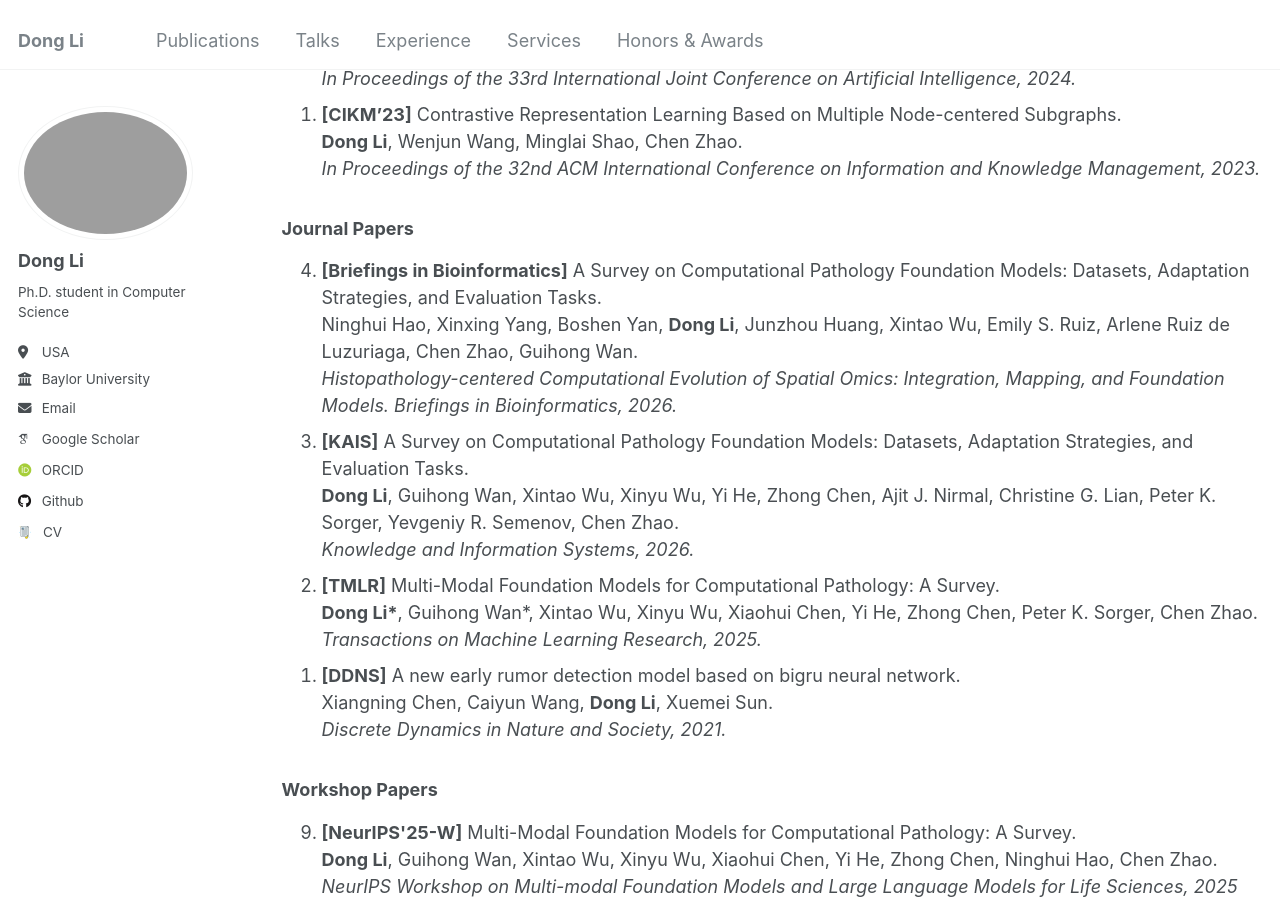
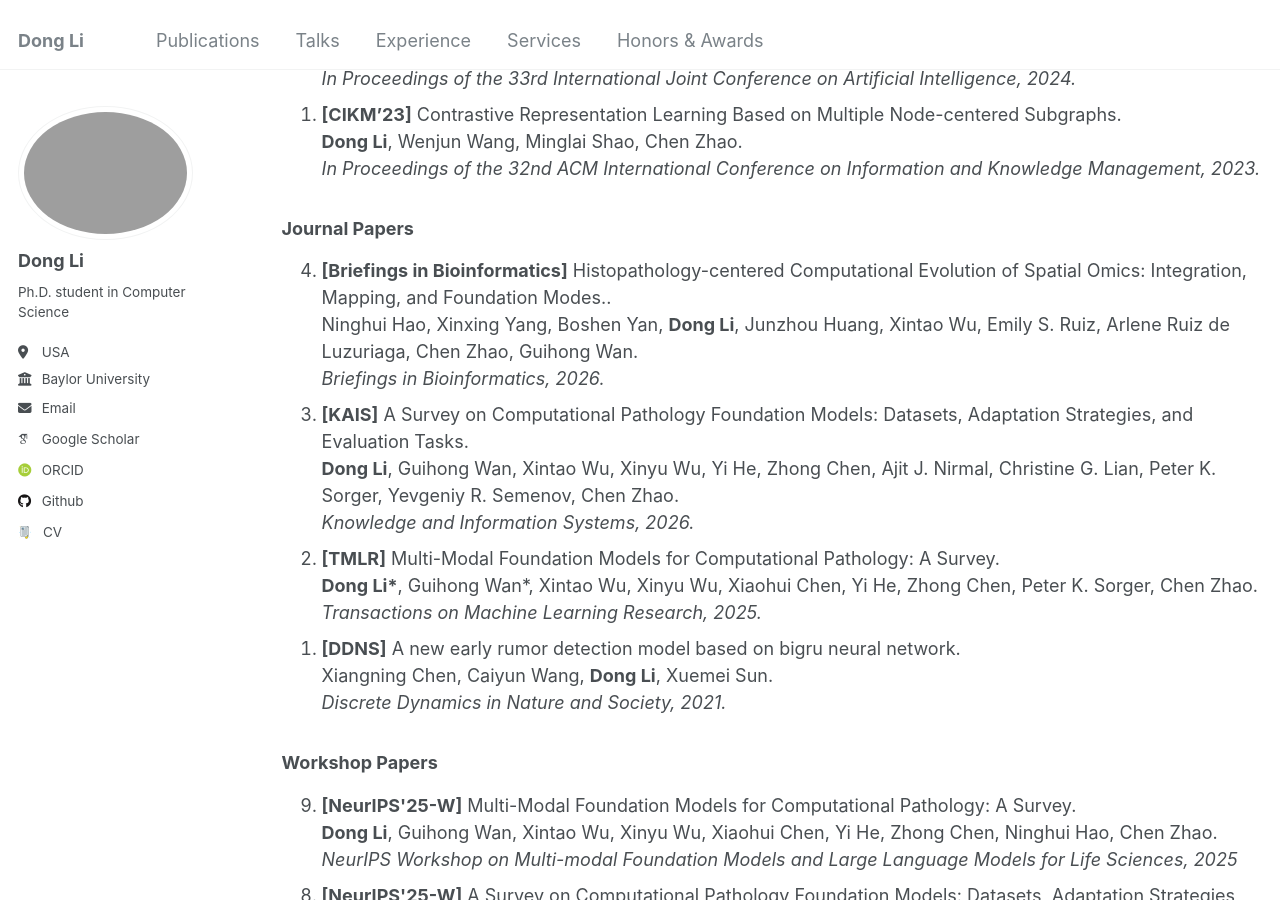
Before and after one commit to TurkeyWatanabe/dongli, a Jekyll site: the page built from _pages/publications.html, in a window 1280 px wide and 900 px high, scrolled down 2017 px. Built offline with Jekyll 4.4.1, drawn with Linux system fonts in a browser that asks for light colours; some web fonts are replaced.

Commit message:
Update publications.html

```diff
--- a/_pages/publications.html
+++ b/_pages/publications.html
@@ -95,9 +95,9 @@ author_profile: true
 <h3>Journal Papers</h3>
 
 <ol reversed>
-  <li><strong>[Briefings in Bioinformatics]</strong> A Survey on Computational Pathology Foundation Models: Datasets, Adaptation Strategies, and Evaluation Tasks. <br>
+  <li><strong>[Briefings in Bioinformatics]</strong> Histopathology-centered Computational Evolution of Spatial Omics: Integration, Mapping, and Foundation Modes.. <br>
   Ninghui Hao, Xinxing Yang, Boshen Yan, <strong>Dong Li</strong>, Junzhou Huang, Xintao Wu, Emily S. Ruiz, Arlene Ruiz de Luzuriaga, Chen Zhao, Guihong Wan. <br>
-  <em>Histopathology-centered Computational Evolution of Spatial Omics: Integration, Mapping, and Foundation Models. Briefings in Bioinformatics, 2026.</em></li>
+  <em>Briefings in Bioinformatics, 2026.</em></li>
 
   <li><strong>[KAIS]</strong> A Survey on Computational Pathology Foundation Models: Datasets, Adaptation Strategies, and Evaluation Tasks. <br>
   <strong>Dong Li</strong>, Guihong Wan, Xintao Wu, Xinyu Wu, Yi He, Zhong Chen, Ajit J. Nirmal, Christine G. Lian, Peter K. Sorger, Yevgeniy R. Semenov, Chen Zhao. <br>
```
